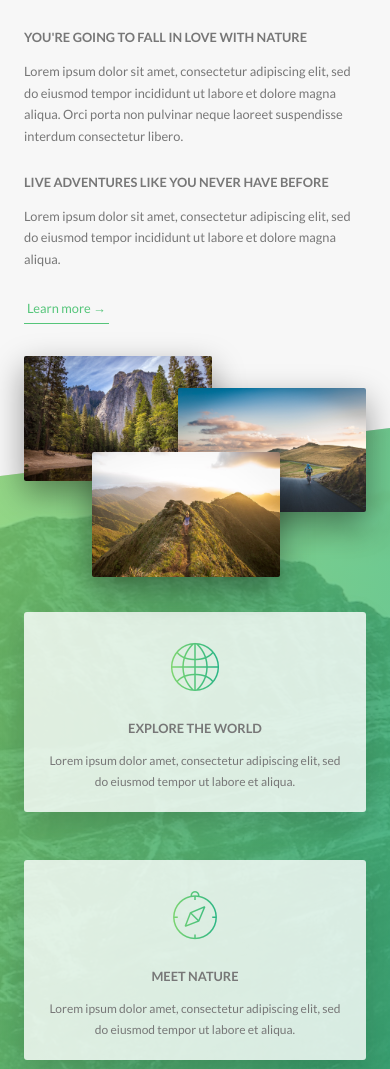
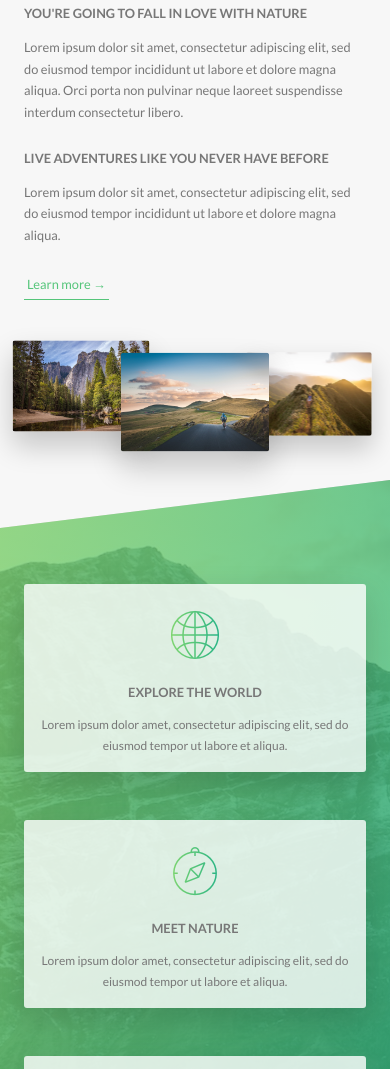
Before and after one commit to aminlotfi/Advance-CSS-Natours, a website: page index.html in a window 390 px wide. Shown: the part 898-1967 px from the top of the page. Drawn offline with Linux system fonts and the light colour scheme.

Commit message:
Responsive - Layout, About and Features Sections edited.

```diff
--- a/sass/base/_utilities.scss
+++ b/sass/base/_utilities.scss
@@ -1,7 +1,19 @@
 .u-center-text {text-align: center !important;}
 .u-margin-bottom-small {margin-bottom: 1.5rem !important;}
-.u-margin-bottom-medium {margin-bottom: 4rem !important;}
-.u-margin-bottom-big {margin-bottom: 8rem !important;}
+.u-margin-bottom-medium {
+  margin-bottom: 4rem !important;
+
+  @include respond(tab-port) {
+    margin-bottom: 3rem !important;
+  }
+}
+.u-margin-bottom-big {
+  margin-bottom: 8rem !important;
+
+  @include respond(tab-port) {
+    margin-bottom: 5rem !important;
+  }
+}
 
 .u-margin-top-big {margin-top: 8rem !important;}
 .u-margin-top-huge {margin-top: 10rem !important;}
--- a/sass/components/_composition.scss
+++ b/sass/components/_composition.scss
@@ -10,17 +10,42 @@
     transition: all .2s;
     outline-offset: 2rem;
 
+    @include respond(tab-port) {
+      float: left;
+      position: relative;
+      width: 33.3333333%;
+      box-shadow: 0 1.5rem 3rem rgba($color-black, .2);
+    }
+
     &--p1 {
       left: 0;
       top: -2rem;
+
+      @include respond(tab-port) {
+        top: 0;
+        transform: scale(1.2);
+      }
     }
     &--p2 {
       right: 0;
       top: 2rem;
+
+
+      @include respond(tab-port) {
+        top: -1;
+        transform: scale(1.3);
+        z-index: 100;
+      }
     }
     &--p3 {
       left: 20%;
       top: 10rem;
+
+      @include respond(tab-port) {
+        top: 1rem;
+        left: 0;
+        transform: scale(1.1);
+      }
     }
 
     &:hover {
--- a/sass/components/_feature-box.scss
+++ b/sass/components/_feature-box.scss
@@ -7,6 +7,10 @@
   box-shadow: 0 1.5rem 4rem rgba($color-black, .15);
   transition: transform .2s;
 
+  @include respond(tab-port) {
+    padding: 2rem;
+  }
+
   &__icon {
     font-size: 6rem;
     margin-bottom: .5rem;
@@ -15,6 +19,10 @@
     /* show the background img only on text */
     -webkit-background-clip: text;
     color: transparent;
+
+    @include respond(tab-port) {
+      margin-bottom: 0
+    }
   }
 
   &:hover {
--- a/sass/layout/_footer.scss
+++ b/sass/layout/_footer.scss
@@ -11,6 +11,10 @@
   &__logo-box {
     text-align: center;
     margin-bottom: 8rem;
+
+    @include respond(tab-port) {
+      margin-bottom: 6rem;
+    }
   }
 
   &__logo {
--- a/sass/pages/_home.scss
+++ b/sass/pages/_home.scss
@@ -2,6 +2,10 @@
   background-color: $color-gray-light-1;
   padding: 20rem 0;
   margin-top: -20vh;
+
+  @include respond(tab-port) {
+    padding: 20rem 0;
+  }
 }
 
 .section-feature {
@@ -18,22 +22,38 @@
   & > * {
     transform: skewY(7deg);
   }
+
+  @include respond(tab-port) {
+    padding: 10rem 0;
+  }
 }
 
 .section-tours {
   background-color: $color-gray-light-1;
-  padding: 20rem 0 15rem 0;
+  padding: 25rem 0 15rem 0;
   margin-top: -10rem;
+
+  @include respond(tab-port) {
+    padding: 20rem 0 10rem 0;
+  }
 }
 
 .section-stories {
   padding: 15rem 0;
   position: relative;
+
+  @include respond(tab-port) {
+    padding: 10rem 0;
+  }
 }
 
 .section-book {
   padding: 15rem 0;
   background-image: linear-gradient(to right bottom, $color-green-light, $color-green-dark);
+
+  @include respond(tab-port) {
+    padding: 10rem 0;
+  }
 }
 
 .book {
```
Also changed, not shown: css/style.css.
